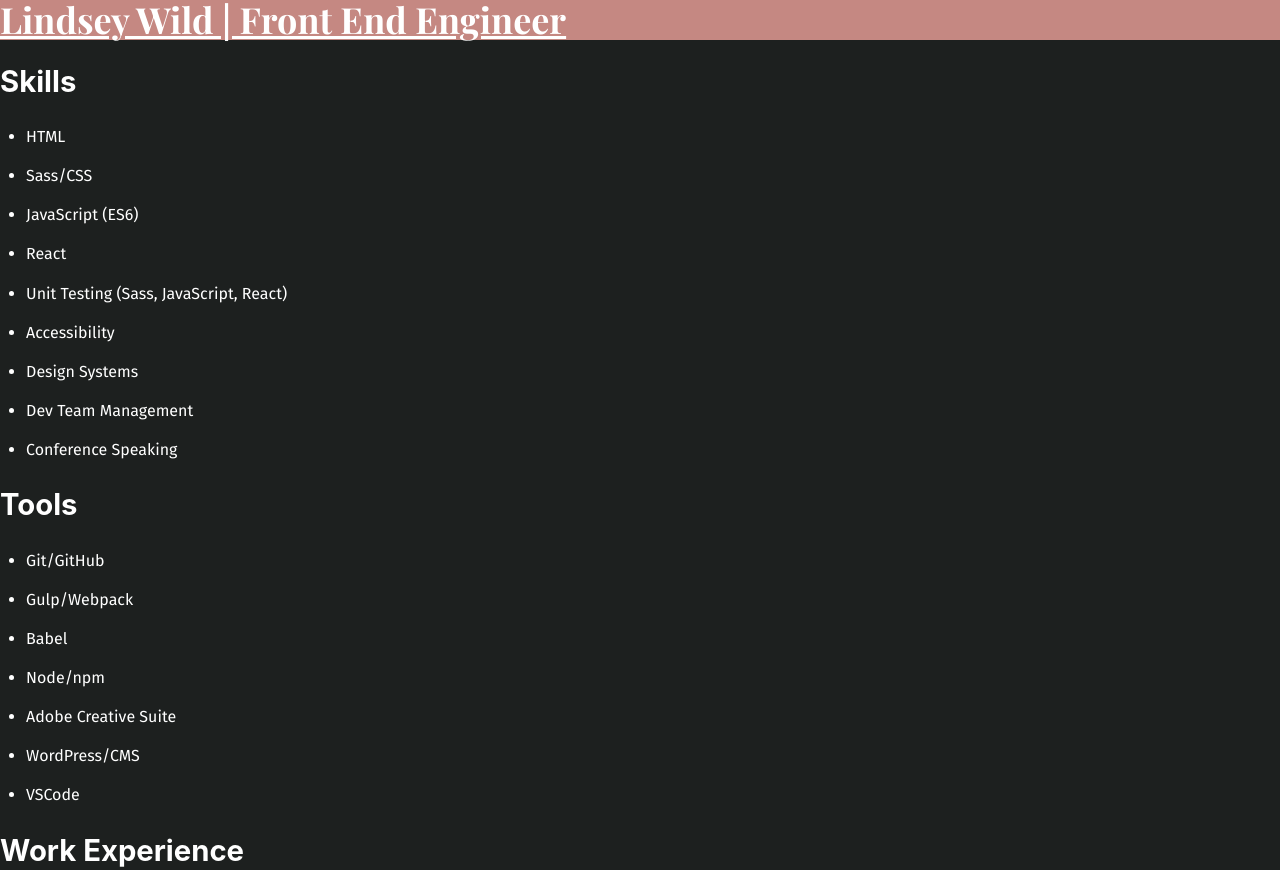
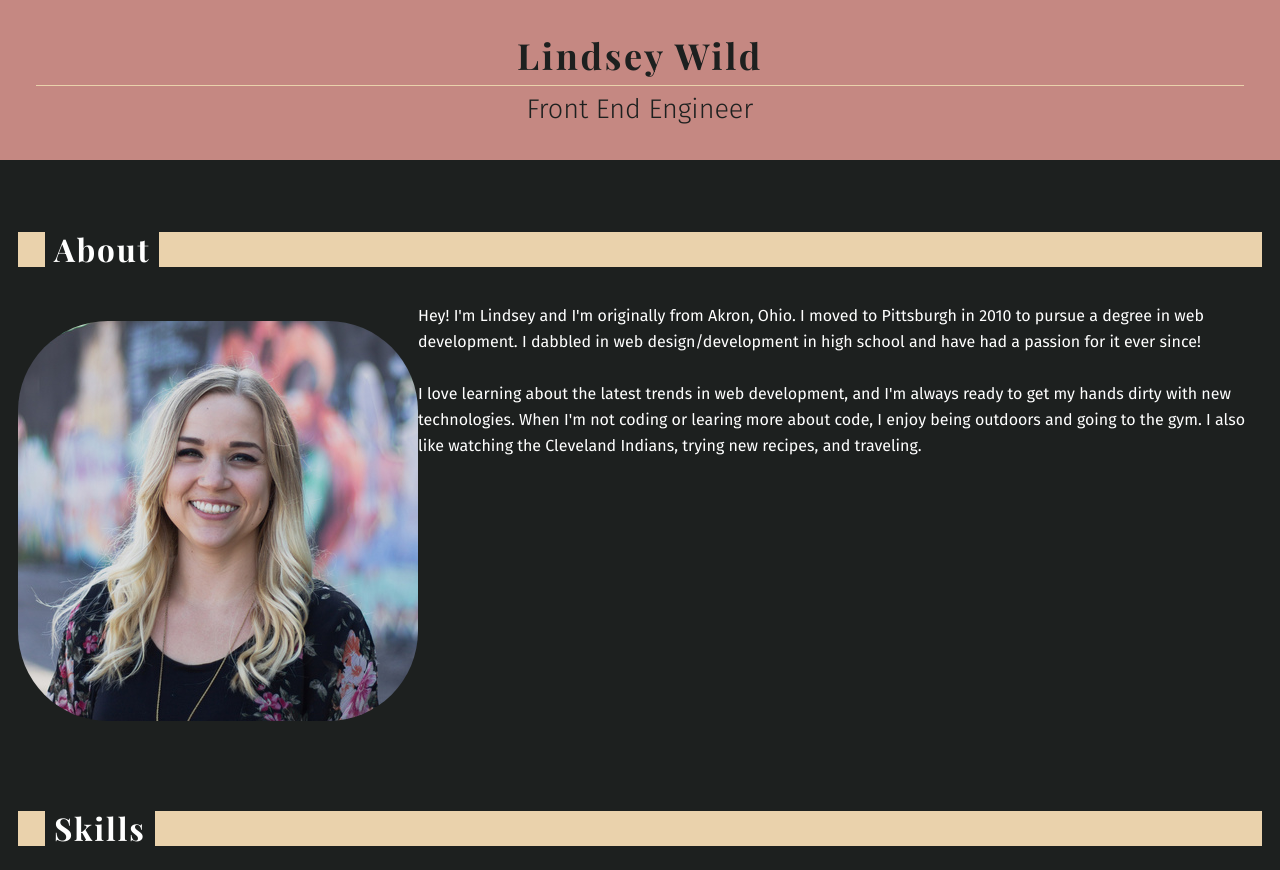
Before and after one commit to lindseywild/portfolio, a Gatsby site: page / in a window 1280 px wide. Shown: the top 870 px of the page. Built offline with nearby package versions, Linux system fonts and the light colour scheme; Gatsby itself is replaced by a stand-in of ours; a web font is replaced by a local one.

Commit message:
feat: adds styled components, header styling

```diff
--- a/gatsby-config.js
+++ b/gatsby-config.js
@@ -14,8 +14,9 @@ module.exports = {
       },
     },
     `gatsby-plugin-sass`,
+    `gatsby-plugin-sharp`,
+    `gatsby-plugin-styled-components`,
     `gatsby-transformer-sharp`,
-    `gatsby-plugin-sharp`,
     {
       resolve: `gatsby-plugin-manifest`,
       options: {
--- a/package.json
+++ b/package.json
@@ -5,6 +5,7 @@
   "version": "0.1.0",
   "author": "Kyle Mathews <mathews.kyle@gmail.com>",
   "dependencies": {
+    "babel-plugin-styled-components": "^1.10.6",
     "gatsby": "^2.17.11",
     "gatsby-image": "^2.2.31",
     "gatsby-plugin-manifest": "^2.2.27",
@@ -13,12 +14,14 @@
     "gatsby-plugin-react-helmet": "^3.1.14",
     "gatsby-plugin-sass": "^2.1.23",
     "gatsby-plugin-sharp": "^2.2.37",
+    "gatsby-plugin-styled-components": "^3.1.16",
     "gatsby-source-filesystem": "^2.1.36",
     "gatsby-transformer-sharp": "^2.3.3",
     "prop-types": "^15.7.2",
     "react": "^16.11.0",
     "react-dom": "^16.11.0",
-    "react-helmet": "^5.2.1"
+    "react-helmet": "^5.2.1",
+    "styled-components": "^4.4.1"
   },
   "devDependencies": {
     "node-sass": "^4.13.0",
--- a/src/components/header.js
+++ b/src/components/header.js
@@ -1,20 +1,33 @@
-import { Link } from "gatsby"
+// import { Link } from "gatsby"
 import PropTypes from "prop-types"
 import React from "react"
+import styled from "styled-components"
 
-const Header = ({ siteTitle }) => (
-  <header>
-    <div>
-      <h1>
-        <Link
-          to="/"
-        >
-          {siteTitle}
-        </Link>
-      </h1>
-    </div>
-  </header>
+const Header = () => (
+  <HeaderContainer>
+    <Headline>Lindsey Wild <span>Front End Engineer</span></Headline>
+  </HeaderContainer>
 )
+
+const HeaderContainer = styled.header`
+  text-align: center;
+  padding: 2rem;
+`
+
+const Headline = styled.h1`
+  font-size: 2rem;
+  margin-bottom: 0;
+  letter-spacing: 0.15rem;
+
+  span {
+    font-size: 1.5rem;
+    display: block;
+    font-weight: 300;
+    letter-spacing: 0;
+    margin-top: 0.5rem;
+    padding-top: 0.5rem;
+  }
+`
 
 Header.propTypes = {
   siteTitle: PropTypes.string,
--- a/src/components/layout.js
+++ b/src/components/layout.js
@@ -8,7 +8,7 @@
 import React from "react"
 import PropTypes from "prop-types"
 import { useStaticQuery, graphql } from "gatsby"
-
+import styled from "styled-components"
 import Header from "./header"
 
 const Layout = ({ children }) => {
@@ -25,17 +25,22 @@ const Layout = ({ children }) => {
   return (
     <>
       <Header siteTitle={data.site.siteMetadata.title} />
-      <div>
+      <Container>
         <main>{children}</main>
         <footer>
           {/* © {new Date().getFullYear()}, Built with
           {` `}
           <a href="https://www.gatsbyjs.org">Gatsby</a> */}
         </footer>
-      </div>
+      </Container>
     </>
   )
 }
+
+const Container = styled.div`
+  margin: 2rem auto;
+  padding: 0 1rem;
+`
 
 Layout.propTypes = {
   children: PropTypes.node.isRequired,
--- a/src/pages/index.js
+++ b/src/pages/index.js
@@ -1,30 +1,53 @@
 import React from "react"
-import { Link } from "gatsby"
+// import { Link } from "gatsby"
 import data from "../data/data.json";
-
 import Experience from "../components/experience"
 import Skills from "../components/skills"
 import Tools from "../components/tools"
 import Layout from "../components/layout"
 // import Image from "../components/image"
 import SEO from "../components/seo"
+import styled from "styled-components"
+import headshot from "../images/lindseywild-headshot.jpg"
 
+const About = styled.div`
+  @media (min-width: 768px) {
+    display: flex;
+  }
+`
+
+const Headshot = styled.img`
+  border-radius: 5rem;
+  max-width: 50%;
+  margin: 1rem auto;
+  display: block;
+`
 
 const IndexPage = () => (
   <Layout>
     <SEO title="Home" />
-    <h2>Skills</h2>
+    <h2><span>About</span></h2>
+    <About>
+      <Headshot src={headshot} alt="Lindsey Wild Headshot" />
+      <div>
+        <p>Hey! I'm Lindsey and I'm originally from Akron, Ohio. I moved to Pittsburgh in 2010 to pursue a degree in web development. I dabbled in web design/development in high school and have had a passion for it ever since!</p>
+
+        <p>I love learning about the latest trends in web development, and I'm always ready to get my hands dirty with new technologies. When I'm not coding or learing more about code, I enjoy being outdoors and going to the gym. I also like watching the Cleveland Indians, trying new recipes, and traveling.</p>
+      </div>
+    </About>
+
+    <h2><span>Skills</span></h2>
     <Skills />
 
-    <h2>Tools</h2>
+    <h2><span>Tools</span></h2>
     <Tools />
 
-    <h2>Work Experience</h2>
+    <h2><span>Work Experience</span></h2>
     {data.positions.map((position, i) => {
       return <Experience position={position}/>
     })}
 
-    <h2>Other Experience</h2>
+    <h2><span>Other Experience</span></h2>
     <h3>Certifications</h3>
     <h4>Web Accessibility Specialist (WAS)</h4>
     <p>IAAP - International Association of Accessibility Professionals</p>
@@ -37,14 +60,9 @@ const IndexPage = () => (
       <li>Tips for Remote Working &mdash; <a href="https://www.meetup.com/Gem-City-JS/">Gem City JS</a> 2019</li>
     </ul>
 
-    <h2>About</h2>
-    <p>Hey! I'm Lindsey and I'm originally from Akron, Ohio. I moved to Pittsburgh in 2010 to pursue a degree in web development. I dabbled in web design/development in high school and have had a passion for it ever since!</p>
 
-    <p>I love learning about the latest trends in web development, and I'm always ready to get my hands dirty with new technologies. When I'm not coding or learing more about code, I enjoy being outdoors and going to the gym. I also like watching the Cleveland Indians, trying new recipes, and traveling.</p>
-
-    <h2>Contact</h2>
+    <h2><span>Contact</span></h2>
     <ul>
-      <li><a href="mailto:hello@lindseywild.com">hello@lindseywild.com</a></li>
       <li><a href="https://twitter.com/stananick">Twitter</a></li>
       <li><a href="https://github.com/lindseywild">LinkedIn</a></li>
       <li><a href="https://www.linkedin.com/in/lindseywild/">GitHub</a></li>
--- a/src/scss/_globals.scss
+++ b/src/scss/_globals.scss
@@ -4,3 +4,27 @@ body {
   font-family: $body-font-stack;
   font-size: 16px;
 }
+
+h1 {
+  font-family: $heading-font-stack;
+
+  span {
+    font-family: $body-font-stack;
+    border-top: 1px solid $secondary-color;
+  }
+}
+
+h2 {
+  font-family: $heading-font-stack;
+  font-size: 1.75rem;
+  letter-spacing: 0.1rem;
+  background-color: $secondary-color;
+  margin: 4rem 0 2rem;
+
+  span {
+    padding-right: 0.5rem;
+    background-color: #1D201F;
+    margin-left: 1.5rem;
+    padding-left: 0.5rem;
+  }
+}
--- a/src/scss/_header.scss
+++ b/src/scss/_header.scss
@@ -1,8 +1,4 @@
 header {
   background-color: $primary-color;
+  color: $dark;
 }
-
-h1 {
-  font-family: $heading-font-stack;
-  font-size: 2rem;
-}
--- a/src/scss/_reset.scss
+++ b/src/scss/_reset.scss
@@ -89,6 +89,7 @@ sup {
 }
 img {
   border-style: none;
+  max-width: 100%;
 }
 svg:not(:root) {
   overflow: hidden;
@@ -511,9 +512,6 @@ dt {
 th {
   font-weight: bold;
 }
-li {
-  margin-bottom: calc(1.45rem / 2);
-}
 ol li {
   padding-left: 0;
 }
```
Also changed, not shown: public/index.html (+1 -1 lines), public/google-fonts/s/playfairdisplay/v18/nuFiD-vYSZviVYUb_rj3ij__anPXDTzYgA.woff2 (added), public/google-fonts/s/playfairdisplay/v18/nuFiD-vYSZviVYUb_rj3ij__anPXDTzYhg.woff (added), public/google-fonts/s/playfairdisplay/v18/nuFlD-vYSZviVYUb_rj3ij__anPXBYf9lW4e4A.woff (added), public/google-fonts/s/playfairdisplay/v18/nuFlD-vYSZviVYUb_rj3ij__anPXBYf9lW4e5g.woff2 (added), src/components/experience.js (renamed from src/components/experience/index.js), src/components/skills.js (renamed from src/components/skills/index.js), src/components/tools.js (renamed from src/components/tools/index.js), src/images/lindseywild-headshot.jpg (added), 1 other file.
